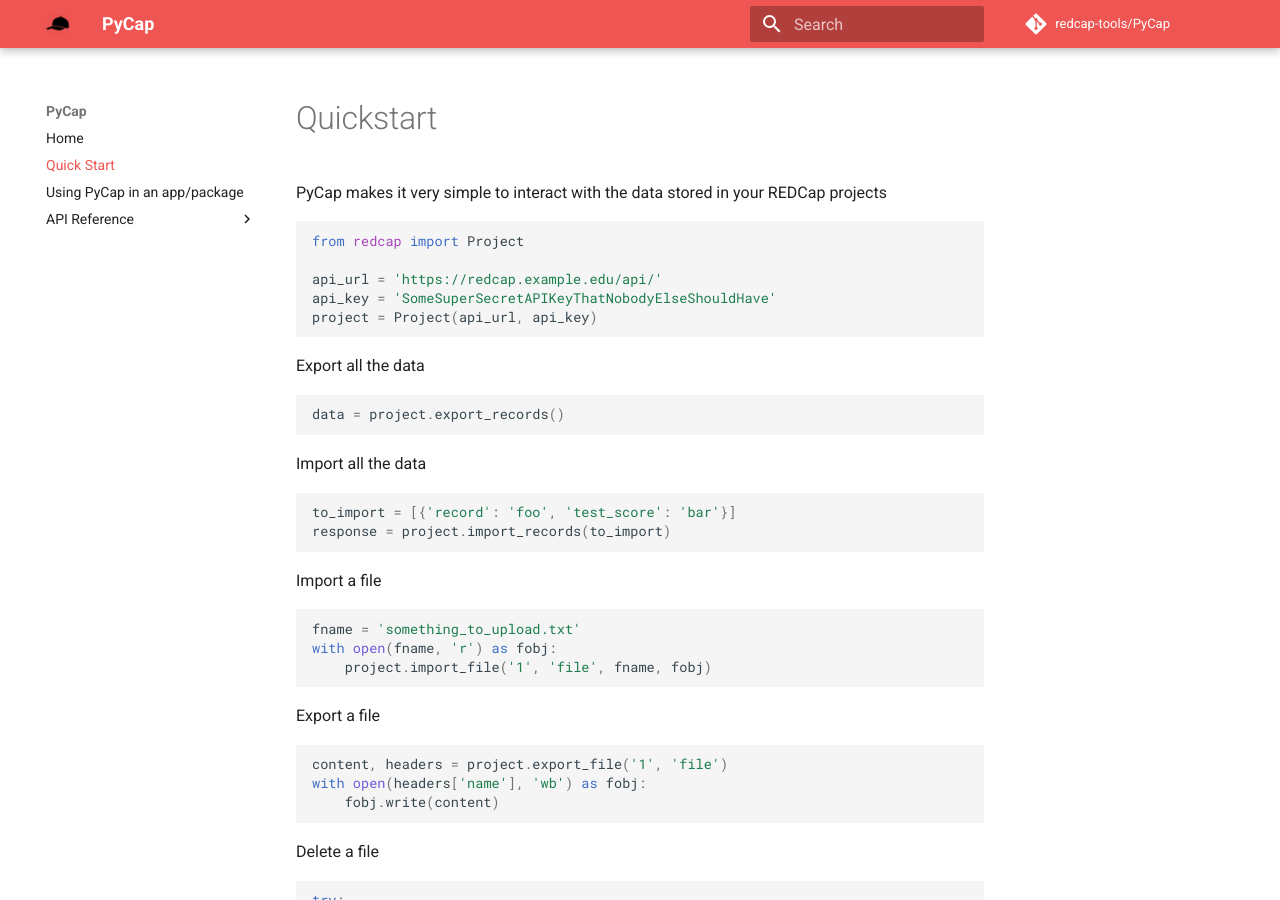
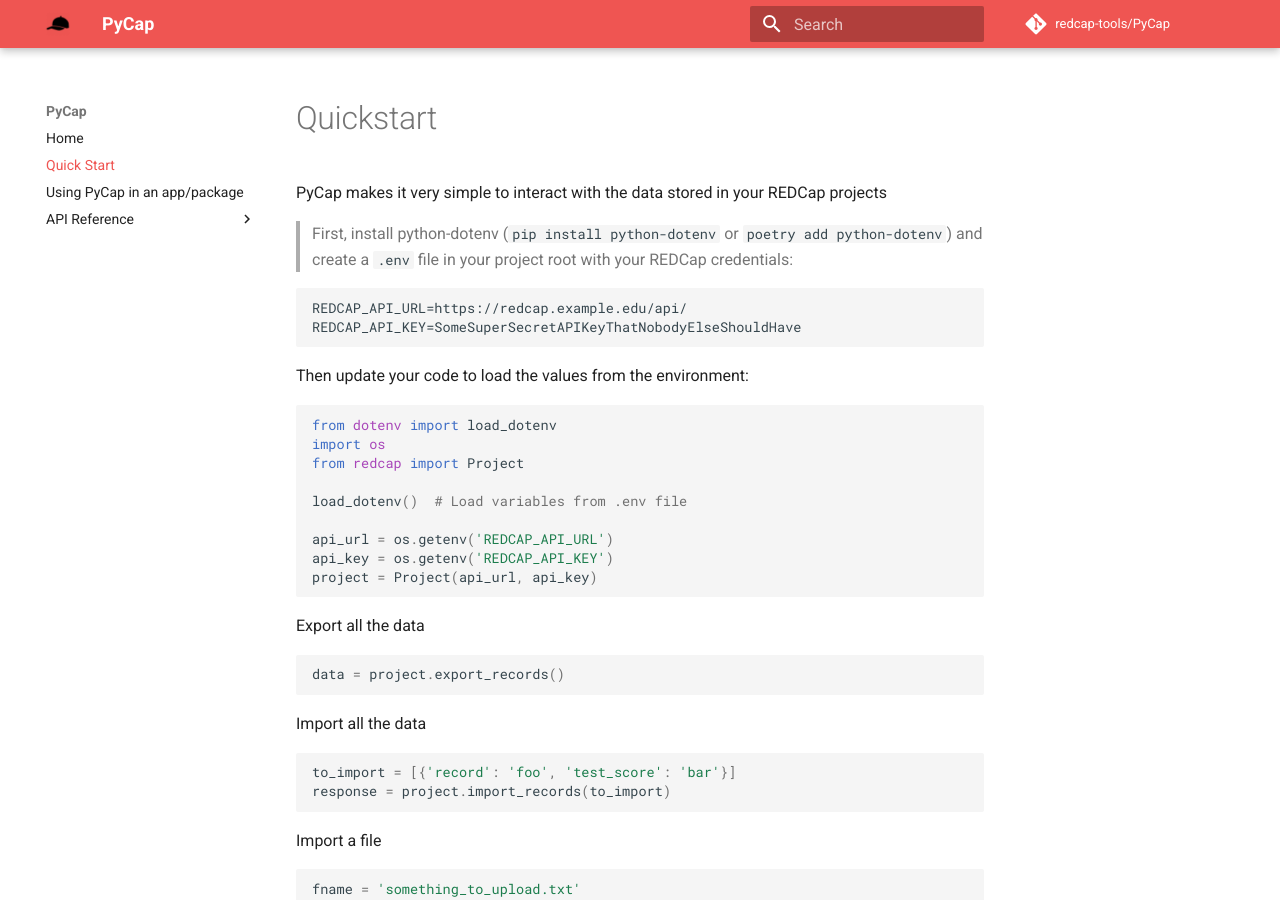
Before and after one commit to redcap-tools/PyCap, an MkDocs documentation site: the page built from docs/quickstart.md, in a window 1280 px wide and 900 px high. Built offline with MkDocs 1.6.1 and Material for MkDocs 9.7.7, drawn with Linux system fonts in a browser that asks for light colours; comment, search, counter and statistics services are not loaded.

Commit message:
:lock: Integrate python-dotenv for Secure API Credential Management (#304)

````diff
--- a/docs/quickstart.md
+++ b/docs/quickstart.md
@@ -2,11 +2,24 @@
 
 PyCap makes it very simple to interact with the data stored in your REDCap projects
 
+> First, install python-dotenv (`pip install python-dotenv` or `poetry add python-dotenv`) and create a `.env` file in your project root with your REDCap credentials:
+
+```dotenv
+REDCAP_API_URL=https://redcap.example.edu/api/
+REDCAP_API_KEY=SomeSuperSecretAPIKeyThatNobodyElseShouldHave
+```
+
+Then update your code to load the values from the environment:
+
 ```python
+from dotenv import load_dotenv
+import os
 from redcap import Project
 
-api_url = 'https://redcap.example.edu/api/'
-api_key = 'SomeSuperSecretAPIKeyThatNobodyElseShouldHave'
+load_dotenv()  # Load variables from .env file
+
+api_url = os.getenv('REDCAP_API_URL')
+api_key = os.getenv('REDCAP_API_KEY')
 project = Project(api_url, api_key)
 ```
 
````
Also changed, not shown: README.md (+19 -0 lines), docs/index.md (+7 -0 lines), 1 other file.
